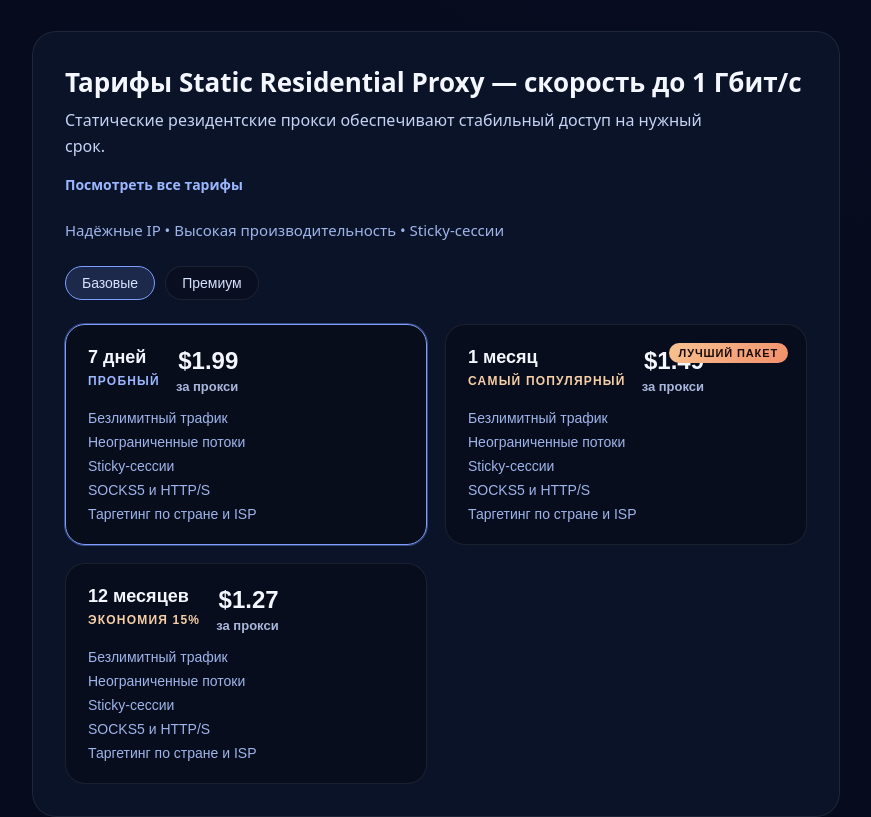
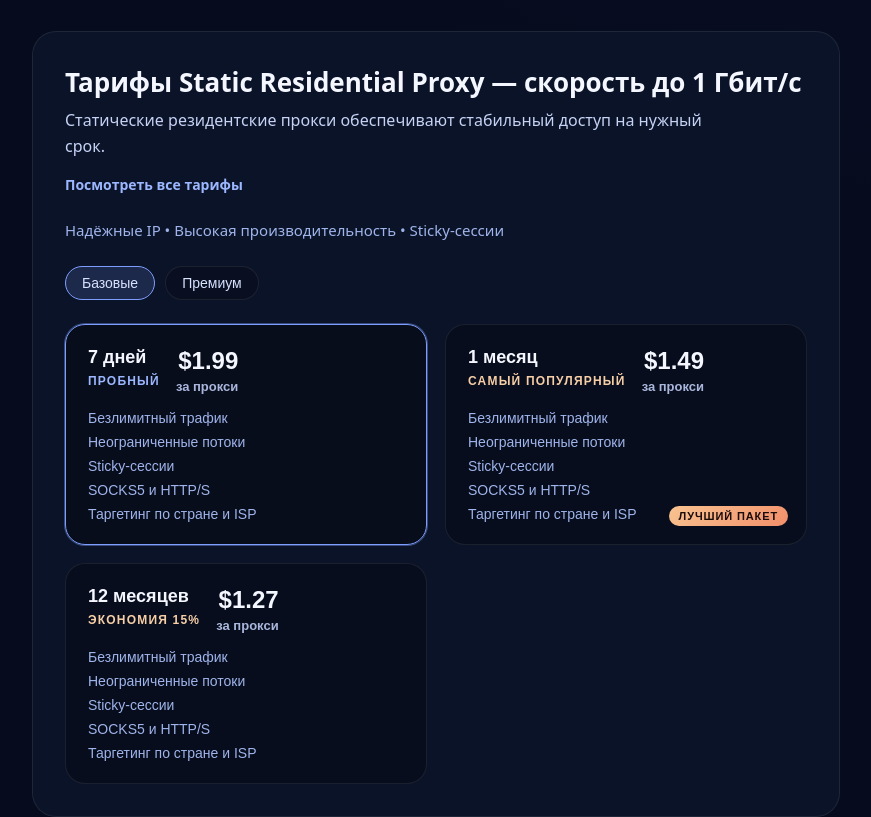
Before and after one commit to VektorSm/soksline-proxy-store, a Next.js app: page /order in a window 1280 px wide. Shown: the part 1132-1949 px from the top of the page, without its empty margins (18-889 px from the left). Built offline with nearby package versions, Linux system fonts and the light colour scheme.

Commit message:
Move tier ribbons to bottom of order cards

```diff
--- a/app/order/page.module.css
+++ b/app/order/page.module.css
@@ -317,7 +317,7 @@
 
 .tierRibbon {
   position: absolute;
-  top: 18px;
+  bottom: 18px;
   right: 18px;
   font-size: 11px;
   letter-spacing: 0.08em;
```
